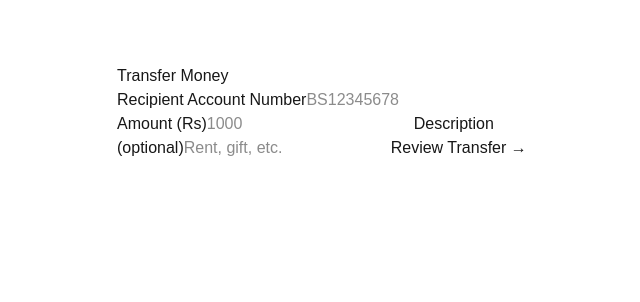
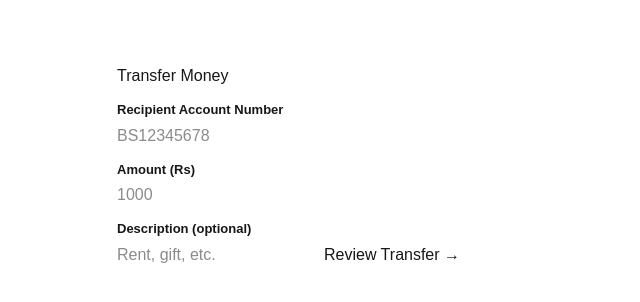
Before and after one commit to srijal0/security_frontend, a Next.js app: page /transfer in a window 1280 px wide. Shown: the top 302 px of the page, without its empty margins (307-947 px from the left). Built offline with nearby package versions, Linux system fonts and the light colour scheme; no server answers.

Commit message:
Fix accessibility: add visible focus outline and associate labels with inputs on transfer page (WCAG 2.4.7, 1.3.1)

```diff
--- a/app/transfer/page.tsx
+++ b/app/transfer/page.tsx
@@ -51,27 +51,38 @@ export default function TransferPage() {
 
   return (
     <div style={{ maxWidth: 480, margin: "40px auto", padding: 24 }}>
+      <style>{`
+        /* Accessibility: visible focus indicator (WCAG 2.1 SC 2.4.7) */
+        input:focus, button:focus {
+          outline: 2px solid #2dce89;
+          outline-offset: 2px;
+        }
+        label { display: block; margin-top: 12px; margin-bottom: 4px; font-size: 13px; font-weight: 600; }
+      `}</style>
       <h1>Transfer Money</h1>
 
       {error && <div style={{ color: "#ff6b6b", margin: "12px 0" }}>{error}</div>}
 
       {step === "form" && (
         <form onSubmit={handleReview}>
-          <label>Recipient Account Number</label>
+          <label htmlFor="transfer-account">Recipient Account Number</label>
           <input
+            id="transfer-account"
             value={toAccountNumber}
             onChange={(e) => setToAccountNumber(e.target.value)}
             placeholder="BS12345678"
           />
-          <label>Amount (Rs)</label>
+          <label htmlFor="transfer-amount">Amount (Rs)</label>
           <input
+            id="transfer-amount"
             type="number"
             value={amount}
             onChange={(e) => setAmount(e.target.value)}
             placeholder="1000"
           />
-          <label>Description (optional)</label>
+          <label htmlFor="transfer-description">Description (optional)</label>
           <input
+            id="transfer-description"
             value={description}
             onChange={(e) => setDescription(e.target.value)}
             placeholder="Rent, gift, etc."
```
